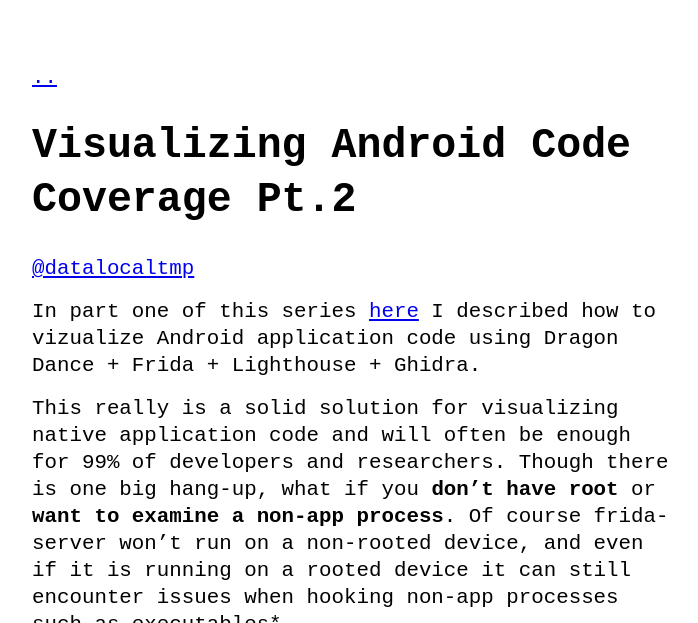
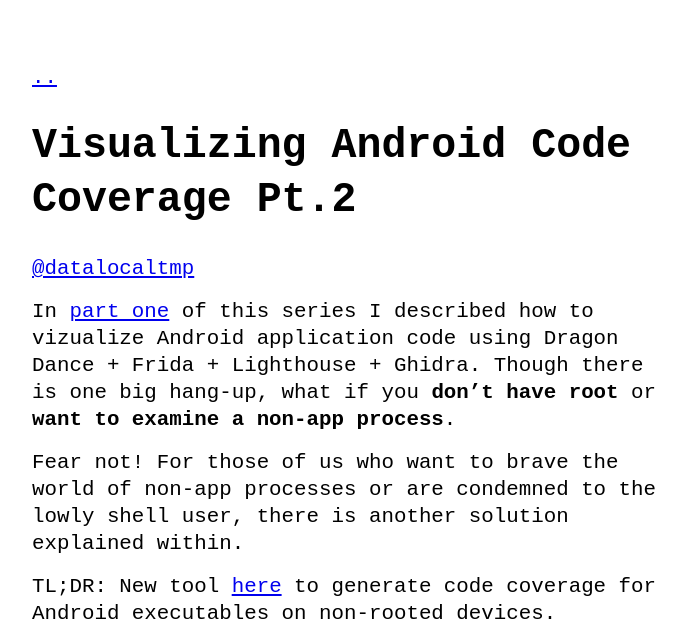
Before and after one commit to datalocaltmp/datalocaltmp.github.io, a Jekyll site: the page built from _posts/2023-07-17-Visualizing-Android-Code-Coverage-Pt.2.md, in a window 1280 px wide and 1400 px high. Shown: the top 623 px of the window, without its empty margins (288-986 px from the left). Built offline with Jekyll 4.4.1, drawn with Linux system fonts in a browser that asks for light colours; our own code applies the rules of GitHub Pages for plain Markdown files; some of the changed text lies outside the part shown; grey boxes are pictures that could not be loaded.

Commit message:
Added coverage path graphic

````diff
--- a/_posts/2023-07-17-Visualizing-Android-Code-Coverage-Pt.2.md
+++ b/_posts/2023-07-17-Visualizing-Android-Code-Coverage-Pt.2.md
@@ -1,20 +1,20 @@
-In part one of this series [here](https://datalocaltmp.github.io/visualizing-android-code-coverage-pt-1.html) I described how to vizualize Android application code using Dragon Dance + Frida + Lighthouse + Ghidra.
+In [part one](https://datalocaltmp.github.io/visualizing-android-code-coverage-pt-1.html) of this series  I described how to vizualize Android application code using Dragon Dance + Frida + Lighthouse + Ghidra. Though there is one big hang-up, what if you **don't have root** or **want to examine a non-app process**.
 
-This really is a solid solution for visualizing native application code and will often be enough for 99% of developers and researchers. Though there is one big hang-up, what if you **don't have root** or **want to examine a non-app process**. Of course frida-server won't run on a non-rooted device, and even if it is running on a rooted device it can still encounter issues when hooking non-app processes such as executables*.
+Fear not! For those of us who want to brave the world of non-app processes or are condemned to the lowly shell user, there is another solution explained within.
 
-Fear not! For those of us who want to brave the world of Android non-app processes and un-rooted devices, there is another solution known as Frida's Gadget shared library (read more [here](https://frida.re/docs/gadget/)).
+TL;DR: New tool [here](https://github.com/datalocaltmp/frida-cov) to generate code coverage for Android executables on non-rooted devices.
 
-![crash](https://raw.githubusercontent.com/datalocaltmp/datalocaltmp.github.io/main/_posts/oculus_crash.webp)
+![coverage_path](https://raw.githubusercontent.com/datalocaltmp/datalocaltmp.github.io/main/_posts/coverage_path.webp)
 
 This write-up will show an example of writing a native harness for the Meta Quest 2's native library `libosutils.so`, it generally crashing**, and how I went about generating debugging coverage using the Frida Gadget shared library rather than Frida Server (which was required as the Quest 2 was not rooted).
 
 ## Quest 2 Native Library Example
 
-For those unaware, the Quest 2 VR headset is developed ontop of Android. What's nice about this is that you can enabling developer-mode and use all the wonderful tools you're used to as an Android developer/researcher.
+For those unaware, the Quest 2 VR headset is developed ontop of Android. What's nice about this is that you can enable developer-mode and use all the wonderful tools you're used to as an Android developer/researcher.
 
 I had done just that and decided to dive into the native libraries in `/system/lib64/`. It didn't take much more than a quick `strings ./* | grep _Z | c++filt -n` to identify `libosutils.so` as a native library worth poking.
 
-I got to work writing a native harness that would take an integer representing a pid and output the associated process name, sample code below.
+I got to work writing a native harness as a toy example that would take an integer representing a pid and output the associated process name, sample code below.
 
 ```c
 #include <stdlib.h>
@@ -42,8 +42,25 @@
 
 And upon running it, sure enough it crashed in the `getProcessName` function, coverage guided debugging time.
 
-## Coverage Gadgets
+![crash](https://raw.githubusercontent.com/datalocaltmp/datalocaltmp.github.io/main/_posts/oculus_crash.webp)
 
+## Coverage Guidance Gadgets
+
+Since I did not have the ability to run frida server as shell user, I got invetive and modified the Lighthouse frida coverage generator to work with the Frida gadget shared library. As per the documentation for Lighthouse's `frida-drcov.py` tool it should "only be used for collecting coverage data on mobile applications" and not appropriate for the native executable we're interested in.
+
+I seperated the Python script from part one into two distinct pieces. The first piece generated raw output from Frida's stalker code tracing engine (more [here](https://frida.re/docs/stalker/)), and the second piece took this raw output and converted it into a Lighthouse compatable log.
+
+### Frida ~~Server~~ Gadget Method
+
+1) Rather than using frida-server, use frida gadget via `LD_PRELOAD=./libgadget.so`
+2) Within `libgadget.config.so` reference the lighthouse modifided javascript `frida-drcov.js`
+3) `frida-drcov.js` stores raw coverage data in `/data/local/tmp/rawcov.dat`
+4) Use modified `frida-drcov.py` to convert raw data to DragonDance coverage map
+5) Import converage map into Ghidra!
+
+The code that I produced is available [here](https://github.com/datalocaltmp/frida-cov), as well as `libosutils.so` and a sample coverage file if you'd like to follow along.
+
+The general sequence of creating the raw coverage output is documented in the diagram below.
 
 ![sequence](https://raw.githubusercontent.com/datalocaltmp/datalocaltmp.github.io/main/_posts/sequence.png)
 
@@ -65,20 +82,7 @@
 ```
 -->
 
-
-
-## Frida ~~Server~~ Gadget
-
-1) Instead of using frida-server, use frida gadget via `LD_PRELOAD=./libgadget.so`
-
-2) Within `libgadget.config.so` reference the lighthouse modifided javascript `frida-drcov.js`
-
-3) `frida-drcov.js` stores raw coverage data in `/data/local/tmp/rawcov.dat`
-
-4) Use modified `frida-drcov.py` to convert raw data to DragonDance coverage map
-
-5) Import converage map into Ghidra!
-
+Once I had
 
 ## Notes
 \* Passing arguments to an executable which is being injected by frida-server had posed some issues for myself as it did not expect an app process to receive any arguments.
````
Also changed, not shown: 1 other file.
